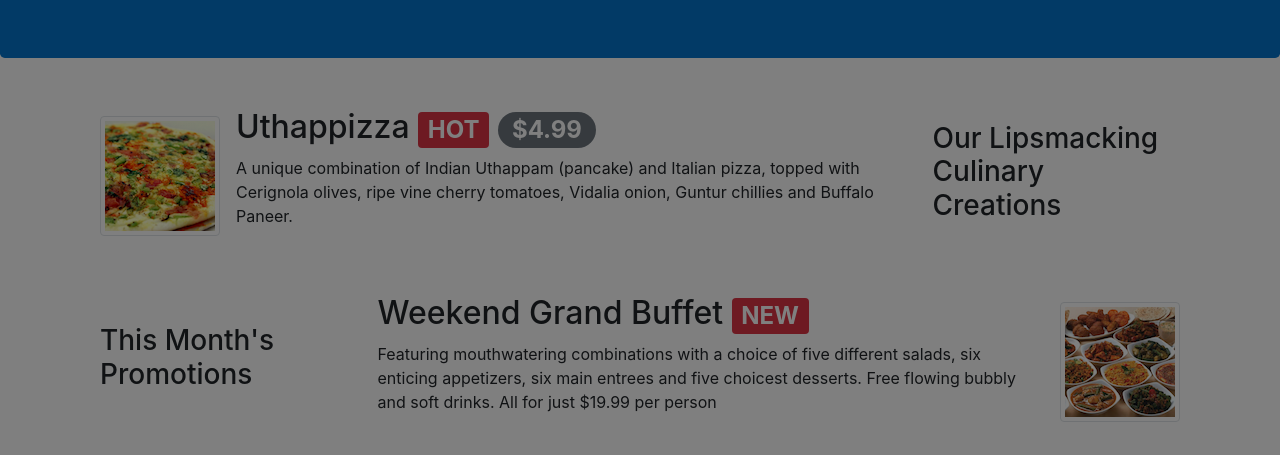
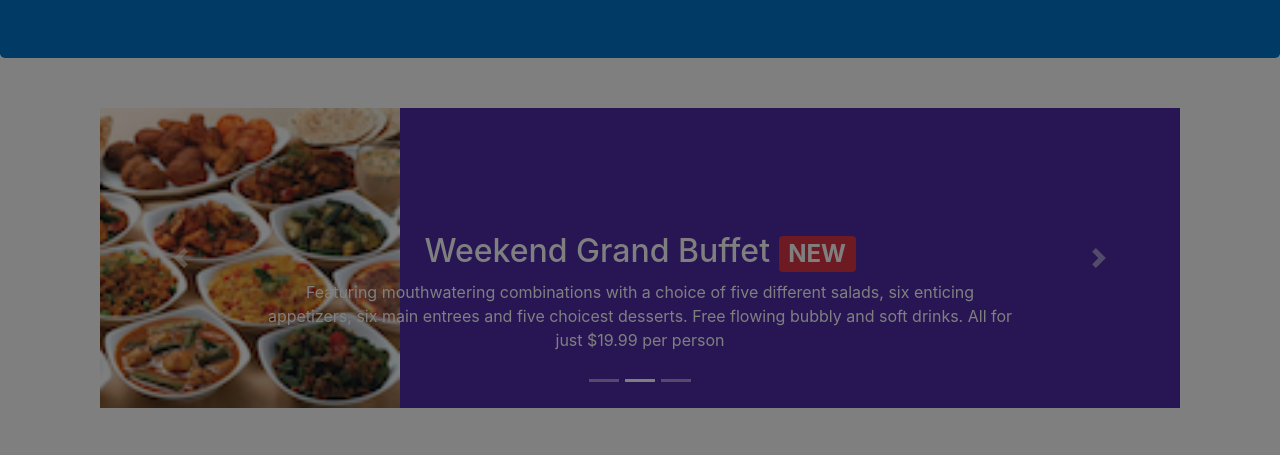
Before and after one commit to HarshaReddyVardhan/Bootstrap-assignment-1, a website: page conFusion/index.html in a window 1280 px wide. Both pictures are taken after a click on the button "Login". Shown: the part 276-731 px from the top of the page. Drawn offline with nearby package versions, Linux system fonts and the light colour scheme.

Commit message:
Carousel added

```diff
--- a/conFusion/css/style.css
+++ b/conFusion/css/style.css
@@ -47,3 +47,19 @@ input[type='radio']{
     border-bottom: 1px solid #ddd;
     padding: 10px;
 }
+
+.carousel {
+    background:#512DA8;
+    /* color: floralwhite; */
+}
+
+.carousel-item {
+  height: 300px;
+}
+
+.carousel-item img {
+    position: absolute;
+    top: 0;
+    left: 0;
+    min-height: 300px;
+}
--- a/conFusion/index.html
+++ b/conFusion/index.html
@@ -125,6 +125,51 @@
     </header>
 
     <div class="container">
+      <div class="row row-content">
+        <div class="col">
+          <div class="carousel slide" id="mycarousel" data-ride='carousel'>
+            <div class="carousel-inner" role="listbox">
+              <div class="carousel-item active">
+                <img src="img/uthappizza.png" class="d-block img-fluid" alt="utthappizza">
+                <div class="container carousel-caption d-none d-md-block">
+                  <h2>Uthappizza <span class="badge badge-danger">HOT</span>
+                     <span class="badge badge-pill badge-default">$4.99</span>
+                   </h2>
+                   <p>A unique combination of Indian Uthappam (pancake) and Italian pizza, topped with Cerignola olives, ripe vine cherry tomatoes, Vidalia onion, Guntur chillies and Buffalo Paneer.</p>
+                </div>
+              </div>
+              <div class="carousel-item">
+                <img src="img/buffet.png" class="d-block img-fluid" alt="buffet">
+                <div class="carousel-caption d-none d-md-block">
+                  <h2 >Weekend Grand Buffet
+                    <span class="badge badge-danger text-white">NEW</span>
+                  </h2>
+                  <p>Featuring mouthwatering combinations with a choice of five different salads, six enticing appetizers, six main entrees and five choicest desserts. Free flowing bubbly and soft drinks. All for just $19.99 per person </p>
+                </div>
+              </div>
+              <div class="carousel-item">
+                <img src="img/alberto.png" class="d-block img-fluid" alt="alberto">
+                <div class="carousel-caption d-none d-md-block">
+                  <h2 >Alberto Somayya</h2>
+                  <h4>Executive Chef</h4>
+                  <p>Award winning three-star Michelin chef with wide International experience having worked closely with whos-who in the culinary world, he specializes in creating mouthwatering Indo-Italian fusion experiences. </p>
+                </div>
+              </div>
+            </div>
+            <ol class="carousel-indicators">
+              <li data-target="#mycarousel" data-slide-to="0" class="active"></li>
+              <li data-target="#mycarousel" data-slide-to="1"></li>
+              <li data-target="#mycarousel" data-slide-to="2"></li>
+            </ol>
+            <a class="carousel-control-prev" href="#mycarousel" role="button" data-slide="prev">
+              <span class="carousel-control-prev-icon"></span>
+            </a>
+            <a class="carousel-control-next" href="#mycarousel" role="button" data-slide="next">
+              <span class="carousel-control-next-icon"></span>
+            </a>
+          </div>
+        <!-- </div> -->
+      </div>
         <div class="row row-content align-items-center">
             <div class="col-12 col-sm-4 order-sm-last col-md-3">
                 <h3>Our Lipsmacking Culinary Creations</h3>
@@ -278,6 +323,7 @@
         $(document).ready(function(){
             $('[data-toggle="tooltip"]').tooltip();
         });
+        $('.carousel').carousel()
     </script>
        <!-- <script src="https://code.jquery.com/jquery-3.2.1.slim.min.js" integrity="sha384-KJ3o2DKtIkvYIK3UENzmM7KCkRr/rE9/Qpg6aAZGJwFDMVNA/GpGFF93hXpG5KkN" crossorigin="anonymous"></script>
        <script src="https://cdnjs.cloudflare.com/ajax/libs/popper.js/1.12.9/umd/popper.min.js" integrity="sha384-ApNbgh9B+Y1QKtv3Rn7W3mgPxhU9K/ScQsAP7hUibX39j7fakFPskvXusvfa0b4Q" crossorigin="anonymous"></script>
```
